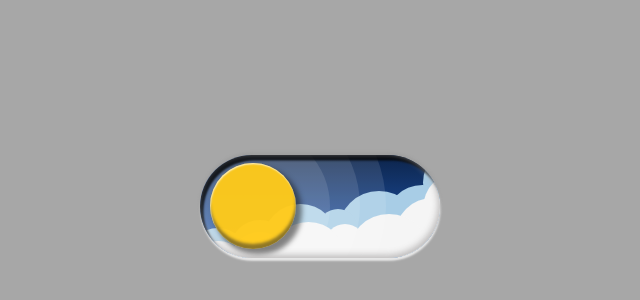
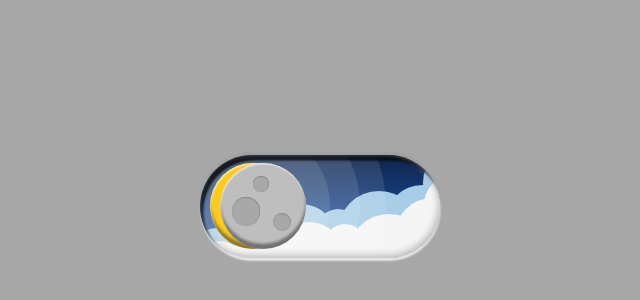
Before and after one commit to dsdyaz/fancy-toggle, a React (Vite) app: page / in a window 1280 px wide. Shown: the part 194-494 px from the top of the page, without its empty margins (320-960 px from the left). Built offline with nearby package versions, Linux system fonts and the light colour scheme.

Commit message:
work in progress changed classnames of halos in circle

```diff
--- a/src/circle/circle.jsx
+++ b/src/circle/circle.jsx
@@ -1,25 +1,23 @@
 import React from "react"
 
-export default function Circle(props) {
-  const isOff = { props }
-  const variant =
-    isOff === true ? (
-      <div className="circle circle--off" id="circle">
+export default function Circle() {
+  const variant = (
+    <div className="toggle__circle">
+      <div className="circle" id="circle">
+        <div className="circle__background-wrapper circle__background-wrapper--on">
+          <div className="circle__background" />
+        </div>
+        <div className="circle__background-wrapper circle__background-wrapper--off">
           <div className="circle__background circle__background_off">
             <div className="circle__inner-circle circle__inner-circle_top" />
             <div className="circle__inner-circle circle__inner-circle_mid" />
             <div className="circle__inner-circle circle__inner-circle_bottom" />
           </div>
-        <div className="circle__halo circle__inner-halo" />
-        <div className="circle__halo circle__middle-halo" />
-        <div className="circle__halo circle__outer-halo" />
         </div>
-    ) : (
-      <div className="circle" id="circle">
-        <div className="circle__background" />
-        <div className="circle__halo circle__inner-halo" />
-        <div className="circle__halo circle__middle-halo" />
-        <div className="circle__halo circle__outer-halo" />
+      </div>
+      <div className="halo halo--inner" />
+      <div className="halo halo--middle" />
+      <div className="halo halo--outer" />
     </div>
   )
   return variant
--- a/src/style/toggle.css
+++ b/src/style/toggle.css
@@ -26,48 +26,53 @@
     inset 2px 4px 2px 1.5px rgba(5, 5, 5, 0.822);
 }
 
-.circle {
-    height: 0;
+.toggle__circle {
     width: 39%;
-    padding-bottom: 39%;
+    aspect-ratio: 1 / 1;
     z-index: 96;
     transform-style: preserve-3d;
     border-radius: 50%;
     position: relative;
-    box-shadow: inset 0.5px 1px 1.5px 0.3px rgba(255, 255, 255, 0.671),
-                inset -0.25px -5px 3px rgba(41, 41, 41, 0.527),
-                5px 5px 5px 1px rgba(22, 22, 22, 0.527);
+}
 
+.circle {
+    width: 100%;
+    height: 100%;
+    position: relative;
 }
 
 .circle__background {
     position: absolute;
     width: 100%;
     height: 100%;
-    background-color: rgba(255, 202, 26, 0.959);
+    background-color: rgb(255, 202, 26);
     border-radius: 50%;
     transform:  translateZ(-2px);
+    box-shadow: inset 0.5px 1px 1.5px 0.3px rgba(255, 255, 255, 0.671),
+                inset -0.25px -5px 3px rgba(41, 41, 41, 0.527);
 }
 
 .circle__background_off {
-    transform: translateZ(-1px);
+    background-color: rgb(190, 190, 190);
+    left: 10px;
+    transform: translateZ(-5px);
 }
 
 .circle_on {
-    background-color: rgba(255, 202, 26, 0.959);
+    background-color: rgb(255, 202, 26);
 }
 
 .circle--off {
     background-color: rgb(199, 199, 199);
 }
 
-.circle__halo {
+.halo {
     position: absolute;
     border-radius: 50%;
     background-color: rgba(248, 251, 253, 0.11);
 }
 
-.circle__inner-halo {
+.halo--inner {
     width: 180%;
     height: 180%;
     left: -40%;
@@ -75,7 +80,7 @@
     transform: translateZ(-10px);
 }
 
-.circle__middle-halo {
+.halo--middle {
     width: 250%;
     height: 250%;
     left: -75%;
@@ -83,7 +88,7 @@
     transform: translateZ(-11px);
 }
 
-.circle__outer-halo {
+.halo--outer {
     width: 310%;
     height: 310%;
     left: -105%;
--- a/src/toggle/toggle.jsx
+++ b/src/toggle/toggle.jsx
@@ -23,7 +23,7 @@ export default function Toggle() {
     <div className="toggle" id="toggle" onClick={() => move()}>
       <div className="toggle__inner-shadow" />
       <ToggleBackground />
-      <Circle isOff />
+      <Circle />
     </div>
   )
 }
```
Lines whose indentation alone changed are shown as unchanged.
